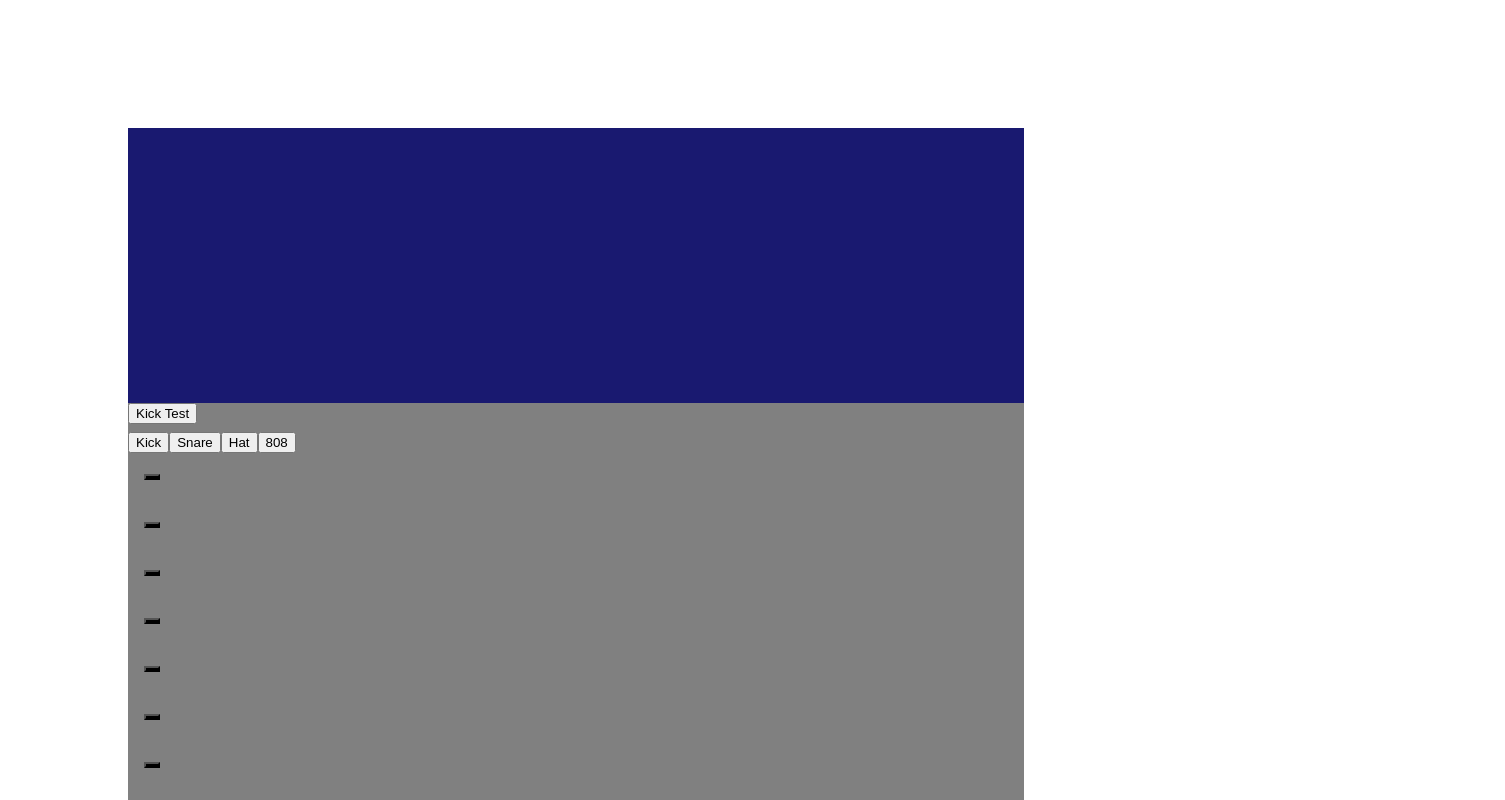
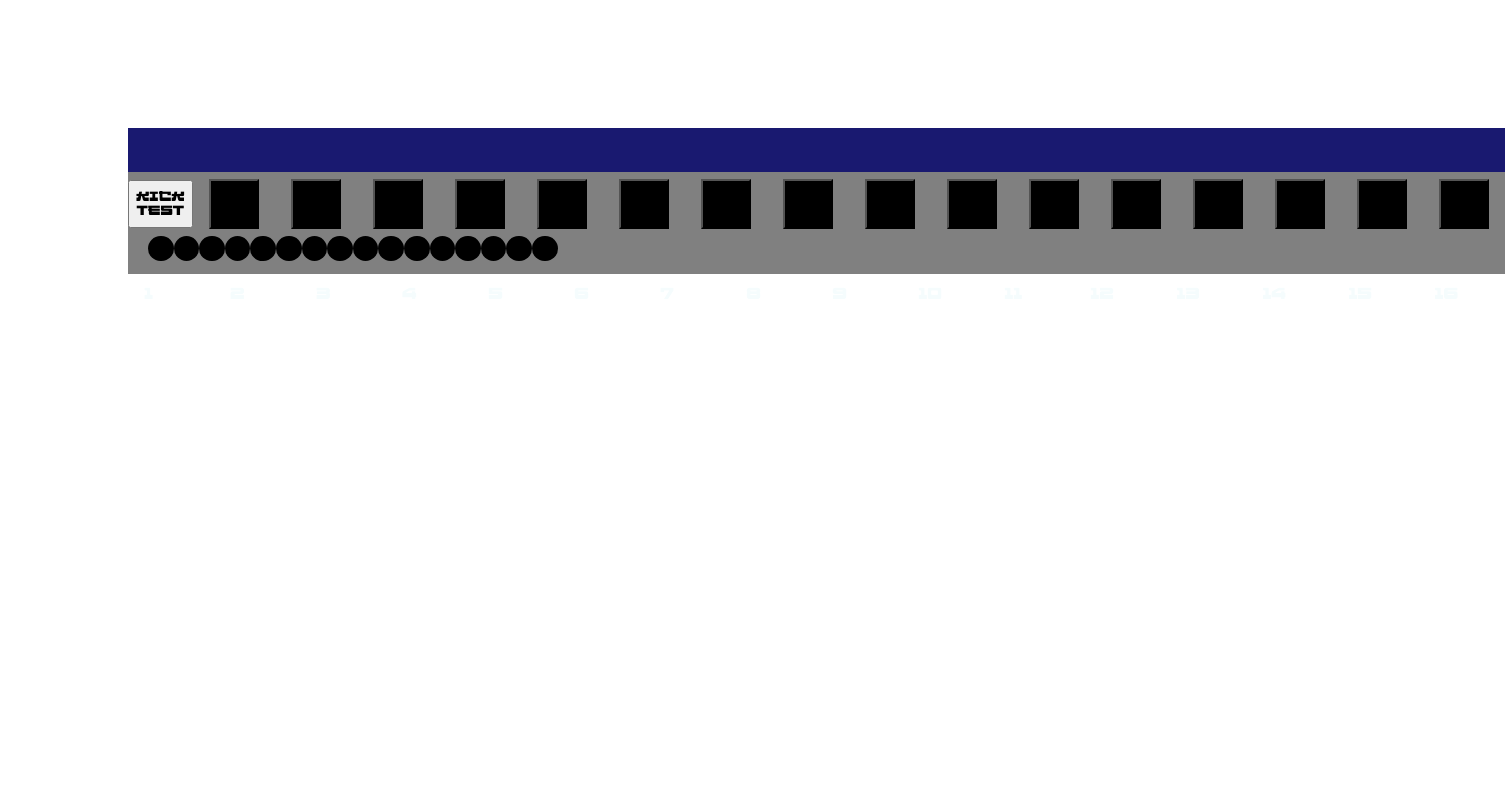
Before and after one commit to glolorun/GR-808, an Angular app: page / in a window 1280 px wide. Shown: the top 800 px of the page, 1505 px wide, since content can reach past the window. Built offline with nearby package versions, Linux system fonts and the light colour scheme.

Commit message:
implemented instrument name template literal

```diff
--- a/angular.json
+++ b/angular.json
@@ -31,8 +31,7 @@
               "src/assets"
             ],
             "styles": [
-              "src/styles.scss",
-              "./node_modules/@angular/material/prebuilt-themes/indigo-pink.css",
+              "src/styles.scss"
             ],
             "scripts": []
           },
@@ -101,7 +100,6 @@
             ],
             "styles": [
               "src/styles.scss",
-              "./node_modules/@angular/material/prebuilt-themes/indigo-pink.css",
               "src/assets/fonts/fonts.scss"
             ],
             "scripts": []
--- a/src/app/Components/instruments/instrument.service.ts
+++ b/src/app/Components/instruments/instrument.service.ts
@@ -1,25 +1,44 @@
 import { Injectable, Output, EventEmitter } from '@angular/core';
+import { Transport } from "tone";
 import { Kick } from "src/app/Engines/kick";
+import { LogService } from "src/app/Utility/log.service";
+
+
+
+export const InstrumentSelect = {
+  Kick: 'Kick',
+  Snare: 'Snare',
+  Hat: 'Hat',
+};
+
+export interface TemplateLiteral {
+   name: string;
+}
+
+const name = InstrumentSelect.Kick
+
 @Injectable({
   providedIn: 'root'
 })
 
-
 export class InstrumentService {
 
-    // private sound: any;
     private ctx: AudioContext;
-    // private loopId: number;
-    //////////////For Testing /////////////////////
-    @Output()
-    public sampleTrig = new EventEmitter<MouseEvent>();
+    @Output() public sampleTrig = new EventEmitter<MouseEvent>();
     private kick: Kick;
 
-    constructor() {
+    public importName = name
+
+    constructor(private logger: LogService) {
       this.ctx = new AudioContext();
       this.kick = new Kick(this.ctx);
+
     }
     public triggerInstruments()  {
-      this.kick.trigger(this.ctx.currentTime);
+      this.kick.trigger(this.ctx.currentTime), this.testLog();
+
     };
+    testLog(): void {
+      this.logger.log('Trigging ' + this.importName);
+    }
 }
--- a/src/app/Components/interface/interface.component.html
+++ b/src/app/Components/interface/interface.component.html
@@ -1,12 +1,13 @@
-<div>
-  <button (click)="getInstrument()">Kick Test</button>
+<div class="grid-wrapper">
+  <div class="grid-1">
   <mat-list  role="list" class="track-list" >
-    <button *ngFor="let instrumentButton of instrumentButtons; ; let i = index;" [attr.id]="'step-' + i" type="button">{{instrumentButton.value}}</button>
+    <button class="instrument-select" (click)="getInstrument()">Kick Test</button>
+    <!-- <button *ngFor="let instrumentButton of instrumentButtons; ; let i = index;" [attr.id]="'step-' + i" type="button">{{instrumentButton.value}}</button> -->
     <mat-list-item class="step-list" *ngFor="let step of steps; let i = index;" [attr.id]="'step-' + i"
       >{{ step.value }}
       <button
         class="step-list__steps"
-        (click)="(clickButton)"
+        (click)="getInstrument()"
         [ngClass]="{
           isInactive: !stepArmed && !currentNote,
           isArmed: stepArmed && !currentNote,
@@ -16,6 +17,8 @@
       ></button>
     </mat-list-item>
   </mat-list>
+</div>
+<div class="grid-2">
   <mat-list role="list" class="lighter-list">
     <mat-list-item
       class="lighter-list__lights"
@@ -26,6 +29,8 @@
       >{{ lighter.value }}
     </mat-list-item>
   </mat-list>
+</div>
+<div class="grid-3">
   <mat-list role="list" class="position-list">
     <mat-list-item
       class="position-list__number"
@@ -34,3 +39,4 @@
     </mat-list-item>
   </mat-list>
 </div>
+</div>
--- a/src/app/Components/interface/interface.component.scss
+++ b/src/app/Components/interface/interface.component.scss
@@ -1,20 +1,24 @@
-@import "~@angular/material/prebuilt-themes/indigo-pink.css";
+// @import "~@angular/material/prebuilt-themes/indigo-pink.css";
 
-.step-list,
-.lighter-list,
-.position-list {
-  display: inline-flex !important;
-  flex-direction: row !important;
-  // justify-content: space-around;
-  // flex-wrap: nowrap;
-  align-items: center !important;
-  width: 100% !important;
-  // flex-grow: 1;
-  padding: 5px;
+mat-list,
+.track-list {
+  display: flex!important;
+  // gap: 20px;
+
+    min-width: 0!important;
+  min-height: 0!important;
+
 }
 
-.step-list:after {
+mat-list-item,
+.step-list__steps {
+  min-height: 0!important;
+  // grid-template-columns : repeat(5,1fr);
+  // grid-template-rows : repeat(5,1fr);
 
+}
+
+.step-list__steps {
   height: 50px;
   width: 50px;
   align-self: center;
@@ -44,9 +48,10 @@
 // }
 
 .lighter-list__lights {
-  display: flex !important;
-  flex-direction: column !important;
-  justify-content: space-between !important;
+  // display: flex !important;
+  // justify-content: space-between !important;
+  position: relative;
+  left: 20px;
   height: 2vw !important;
   width: 2vw !important;
   border-radius: 100%;
@@ -60,7 +65,8 @@
 // }
 
 .position-list__numbers {
-  align-self: center !important;
-  text-align: center !important;
+  // align-items: center;
+  // text-align: center !important;
   font-family: "Citypop" !important;
+  // align-self: center;
 }
--- a/src/app/Components/interface/interface.component.ts
+++ b/src/app/Components/interface/interface.component.ts
@@ -7,6 +7,7 @@ import {
 } from '../interface-element/interface-element.component';
 import { ViewEncapsulation } from '@angular/core';
 import { InstrumentService } from '../instruments/instrument.service';
+import { LogService } from 'src/app/Utility/log.service';
 
 @Component({
   selector: 'app-interface',
@@ -35,7 +36,10 @@ export class InterfaceComponent implements OnInit {
   instrumentButtons = INSTRUMENTBUTTONS;
   handleInstrument: void;
 
-  constructor(private instrumentService: InstrumentService) {}
+  constructor(
+    private instrumentService: InstrumentService,
+    private logger: LogService
+  ) {}
 
   getInstrument(): void {
     this.instrumentEvent.emit,
--- /dev/null
+++ b/src/app/Utility/log.service.ts
@@ -0,0 +1,12 @@
+import { Injectable } from '@angular/core';
+
+@Injectable({
+  providedIn: 'root'
+})
+export class LogService {
+
+  log(msg: any) {
+    console.log(new Date() + ": " + JSON.stringify(msg));
+}
+
+}
--- a/src/app/app.module.ts
+++ b/src/app/app.module.ts
@@ -1,8 +1,8 @@
-import { NgModule } from '@angular/core';
-import { CommonModule } from "@angular/common";
+import { NgModule, Injector } from '@angular/core';
+import { CommonModule } from '@angular/common';
 import { BrowserModule } from '@angular/platform-browser';
 import { AppComponent } from './app.component';
-import { InterfaceComponent } from "./Components/interface/interface.component";
+import { InterfaceComponent } from './Components/interface/interface.component';
 import { BrowserAnimationsModule } from '@angular/platform-browser/animations';
 import { MatListModule } from '@angular/material/list';
 import { MatInputModule } from '@angular/material/input';
@@ -10,9 +10,12 @@ import { MatButtonModule } from '@angular/material/button';
 import { FormsModule } from '@angular/forms';
 import { MatDividerModule } from '@angular/material/divider';
 import { MetronomeComponent } from './Components/metronome/metronome.component';
-import { BpmComponent } from "./Components/bpm/bpm.component";
+import { BpmComponent } from './Components/bpm/bpm.component';
 import { InstrumentsComponent } from './Components/instruments/instruments.component';
-import { InstrumentService } from "./Components/instruments/instrument.service";
+import { InstrumentService } from './Components/instruments/instrument.service';
+import { LogService } from './Utility/log.service';
+
+export let AppInjector: Injector;
 
 @NgModule({
   declarations: [
@@ -30,9 +33,13 @@ import { InstrumentService } from "./Components/instruments/instrument.service";
     MatInputModule,
     MatButtonModule,
     MatDividerModule,
-    CommonModule
+    CommonModule,
   ],
-  providers: [InstrumentService],
+  providers: [InstrumentService, LogService],
   bootstrap: [AppComponent],
 })
-export class AppModule {}
+export class AppModule {
+  constructor(private injector: Injector) {
+    AppInjector = this.injector;
+  }
+}
--- a/src/styles.scss
+++ b/src/styles.scss
@@ -18,3 +18,9 @@ body {
   font-family: citypop;
   src: url(./assets/Fonts/CitypopMainDEMO-Regular.ttf) format("opentype");
 }
+
+*{
+  margin: 0px;
+  box-sizing: border-box;
+  font-family: citypop;
+}
```
Also changed, not shown: 1 other file (tests, documents, lock files or other folders).
